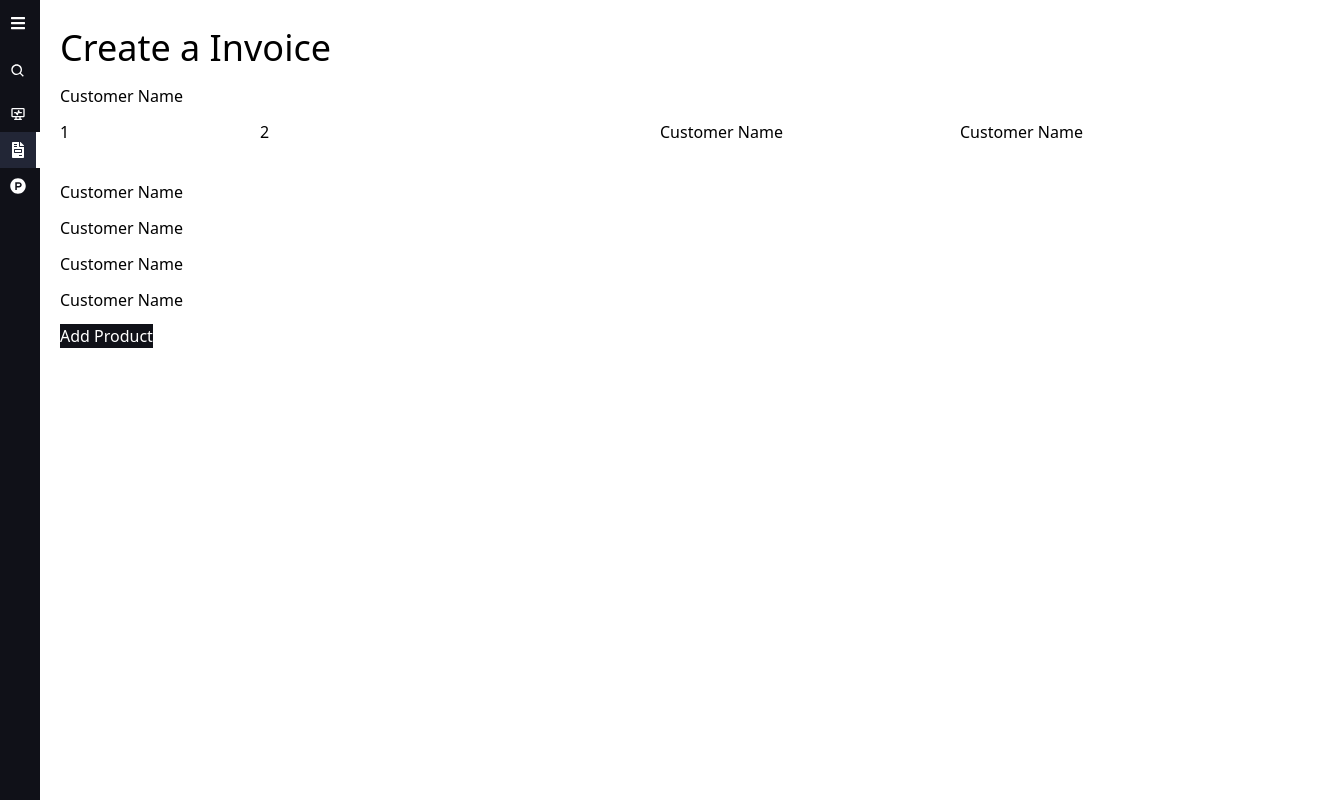
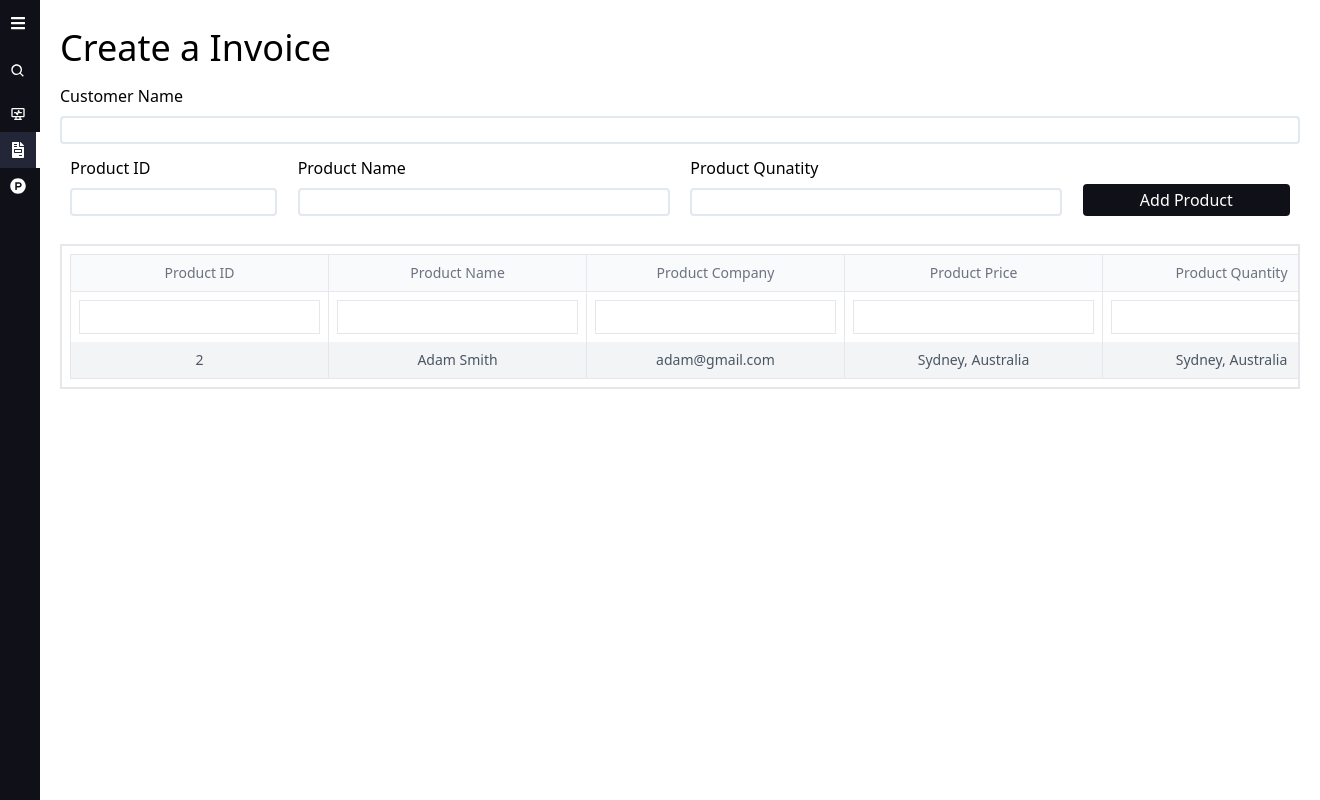
Before and after one commit to WaleedGhori/wakerp, a React (Create React App) app: page /createinvoice in a window 1280 px wide. Shown: the whole page, 1320 px wide, since content can reach past the window. Built offline with nearby package versions, Linux system fonts and the light colour scheme.

Commit message:
api integrated

```diff
--- a/src/Pages/CreateInvoice.js
+++ b/src/Pages/CreateInvoice.js
@@ -1,74 +1,136 @@
-import React,{useContext, useState} from 'react'
+import React, { useContext, useState } from 'react'
 import ProductContext from '../context/product/ProductContext'
+import { useParams } from "react-router-dom"
 
 const CreateInvoice = () => {
   const context = useContext(ProductContext)
-  const {createCustomerInvocie} = context;
+  const { createCustomerInvocie } = context;
+  const { id } = useParams()
 
+  // const [invoice, setInvoice] = useState({cus_name:"", p_Id:"", p_name:"", pro_quantity:""})
+  const [cus_name, setCusName] = useState("")
+  const [p_Id, setProductId] = useState("")
+  const [p_name, setProductName] = useState("")
+  const [pro_quantity, setProductQuantity] = useState("")
 
-  const [invoice  , setInvoice] = useState({c_Id:"",cus_name:" ",p_Id:" ",p_name:" ",pro_quantity:" ",t_ammount:" ",a_recived:" ",bal_ammount:" ",discount:" "})
-
-  const onChange = (e)=>{
-    setInvoice({...invoice,[e.target.value]:e.target.name})
+  const handleChange = async(e) => {
+    if (e.target.name=="cus_name") {
+      setCusName(e.target.value)
+    }
+    else if (e.target.name=="p_Id") {
+      setProductId(e.target.value)
+    }
+    else if (e.target.name=="p_name") {
+      setProductName(e.target.value)
+    }
+    else if (e.target.name=="pro_quantity") {
+      setProductQuantity(e.target.value)
+    }
+    // setInvoice({ ...invoice,[e.target.value]:e.target.name })
+    console.log(e);
   }
 
-  const handleClick= ()=>{
+  const handleClick = async(e) => {
+    e.preventDefault();
 
+    let id = p_Id;
+    let a = await fetch(`http://localhost:5000/api/product/getproduct/${id}`)
+    let res = await a.json()
+    console.log(res);
+    console.log("This is a id",id);
   }
   return (
     <div className='container'>
       <h2 className='text-4xl mt-2 mb-4'>Create a Invoice</h2>
-      <form>
-        <div className="mb-3">
+      <div>
+      <div className="mb-3 flex flex-col">
        <label for="product name" className="form-label">Customer Name</label>
-          <input type="text" className="form-control" id="productname" value={invoice.cus_name} name="p_name" onChange={onChange}/>
-        </div>
-
-      <div className='flex'>
-        <div className='w-1/2 flex '>
-        <div className="mb-3 w-1/3 mx-auto">
-         <label for="product name" className="form-label">1</label>
-          <input type="text" className="form-control" id="productname" value={invoice.p_Id} name="p_name" onChange={onChange}/>
-        </div>
-        <div className="mb-3 w-2/3 mx-auto">
-         <label for="product name" className="form-label">2</label>
-          <input type="text" className="form-control" id="productname" value={invoice.p_Id} name="p_name" onChange={onChange}/>
+        <input type="text" className="form-control border-2 border-slate-200 rounded mt-2" id="productname" value={cus_name} name="cus_name" onChange={handleChange}/>
       </div>
       </div>
-        <div className='w-1/2 flex'>
-        <div className="mb-3 w-1/2 mx-auto">
-         <label for="product name" className="form-label">Customer Name</label>
-          <input type="text" className="form-control" id="productname" value={invoice.p_Id} name="p_name" onChange={onChange}/>
+      <form>
+        <div className='flex'>
+          <div className='flex w-1/2'>
+            <div className="mb-3 flex flex-col w-1/3 m-auto">
+              <label for="product name" className="form-label">Product ID</label>
+              <input type="number" className="form-control border-2 border-slate-200 rounded mt-2" id="productname" value={p_Id} name="p_Id" onChange={handleChange} />
             </div>
-        <div className="mb-3 w-1/2 mx-auto">
-         <label for="product name" className="form-label">Customer Name</label>
-          <input type="text" className="form-control btn bg" id="productname" value={invoice.p_Id} name="p_name" onChange={onChange}/>
+            <div className="mb-3 flex flex-col w-3/5 m-auto">
+              <label for="productcategory" className="form-label">Product Name</label>
+              <input type="text" className="form-control border-2 border-slate-200 rounded mt-2" id="productcategory" value={p_name} name="p_name" onChange={handleChange} />
+            </div>
+          </div>
+          <div className='flex w-1/2'>
+            <div className="mb-3 flex flex-col w-3/5 m-auto">
+              <label for="product name" className="form-label">Product Qunatity</label>
+              <input type="number" className="form-control border-2 border-slate-200 rounded mt-2" id="productname" value={pro_quantity} name="pro_quantity" onChange={handleChange} />
+            </div>
+            <div className="mb-3 flex flex-col w-1/3 m-auto">
+            <button type="submit" className="btn addcolor px-2 py-1 text-white rounded mt-2" onClick={handleClick}>Add Product</button>
             </div>
           </div>
         </div>
-
-
-
-
-        <div className="mb-3">
-         <label for="product name" className="form-label">Customer Name</label>
-          <input type="text" className="form-control" id="productname" value={invoice.p_Id} name="p_name" onChange={onChange}/>
+      </form>
+<div className='flex border-2 overflow-x-scroll mt-4'>
+<div className='table w-full p-2'>
+        <table className='w-full border' >
+          <thead>
+            <tr className="bg-gray-50 border-b">
+              <th className='p-2 border-r cursor-pointer text-sm font-thin text-gray-500'>Product ID</th>
+              <th className='p-2 border-r cursor-pointer text-sm font-thin text-gray-500'>Product Name</th>
+              <th className='p-2 border-r cursor-pointer text-sm font-thin text-gray-500'>Product Company</th>
+              <th className='p-2 border-r cursor-pointer text-sm font-thin text-gray-500'>Product Price</th>
+              <th className='p-2 border-r cursor-pointer text-sm font-thin text-gray-500'>Product Quantity</th>
+              <th className='p-2 border-r cursor-pointer text-sm font-thin text-gray-500'>Product Discount%</th>
+              <th className='p-2 border-r cursor-pointer text-sm font-thin text-gray-500'>Product Ex Discount%</th>
+              <th className='p-2 border-r cursor-pointer text-sm font-thin text-gray-500'>Actions</th>
+            </tr>
+          </thead>
+          <tbody>
+          <tr>
+                <td className="p-2 border-r">
+                        <input type="text" class="border p-1"/>
+                </td>
+                <td className="p-2 border-r">
+                        <input type="text" class="border p-1"/>
+                </td>
+                <td className="p-2 border-r">
+                        <input type="text" class="border p-1"/>
+                </td>
+                <td className="p-2 border-r">
+                        <input type="text" class="border p-1"/>
+                </td>
+                <td className="p-2 border-r">
+                        <input type="text" class="border p-1"/>
+                </td>
+                <td className="p-2 border-r">
+                        <input type="text" class="border p-1"/>
+                </td>
+                <td className="p-2 border-r">
+                        <input type="text" class="border p-1"/>
+                </td>
+                <td className="p-2 border-r">
+                        <input type="text" class="border p-1"/>
+                </td>
+            </tr>
+            <tr class="bg-gray-100 text-center border-b text-sm text-gray-600">
+                    <td class="p-2 border-r">2</td>
+                    <td class="p-2 border-r">Adam Smith</td>
+                    <td class="p-2 border-r">adam@gmail.com</td>
+                    <td class="p-2 border-r">Sydney, Australia</td>
+                    <td class="p-2 border-r">Sydney, Australia</td>
+                    <td class="p-2 border-r">Sydney, Australia</td>
+                    <td class="p-2 border-r">Sydney, Australia</td>
+                    <td>
+                        <a href="#" class="bg-blue-500 p-2 text-white hover:shadow-lg text-xs font-thin">Edit</a>
+                        <a href="#" class="bg-red-500 p-2 text-white hover:shadow-lg text-xs font-thin">Remove</a>
+                    </td>
+                </tr>
+          </tbody>
+        </table>
 </div>
-        <div className="mb-3">
-         <label for="product name" className="form-label">Customer Name</label>
-          <input type="text" className="form-control" id="productname" value={invoice.p_name} name="p_name" onChange={onChange}/>
-        </div>
-        <div className="mb-3">
-         <label for="product name" className="form-label">Customer Name</label>
-          <input type="text" className="form-control" id="productname" value={invoice.pro_quantity} name="p_name" onChange={onChange}/>
-        </div>
-        <div className="mb-3">
-         <label for="product name" className="form-label">Customer Name</label>
-          <input type="text" className="form-control" id="productname" value={invoice.t_ammount} name="p_name" onChange={onChange}/>
 </div>
 
-          <button type="submit" className="btn addcolor text-white"onClick={handleClick}>Add Product</button>
-    </form>
     </div>
   )
 }
```
Lines whose indentation alone changed are shown as unchanged.
